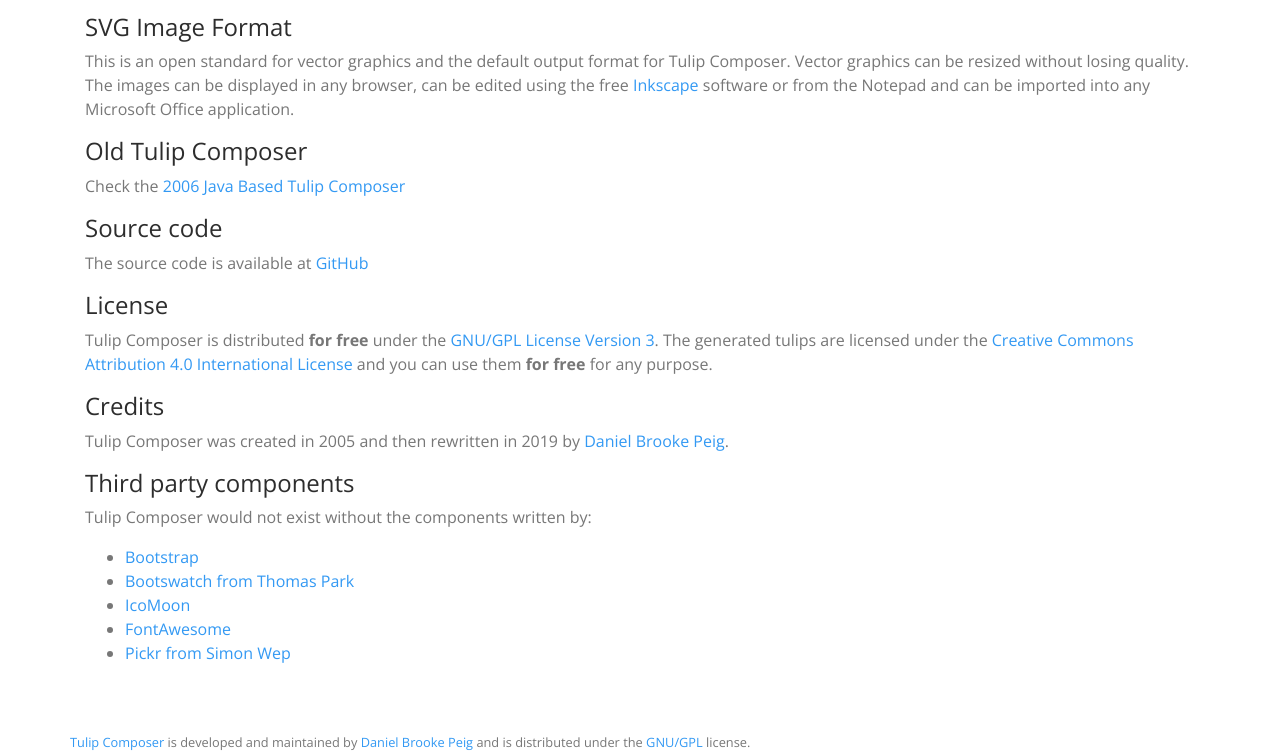
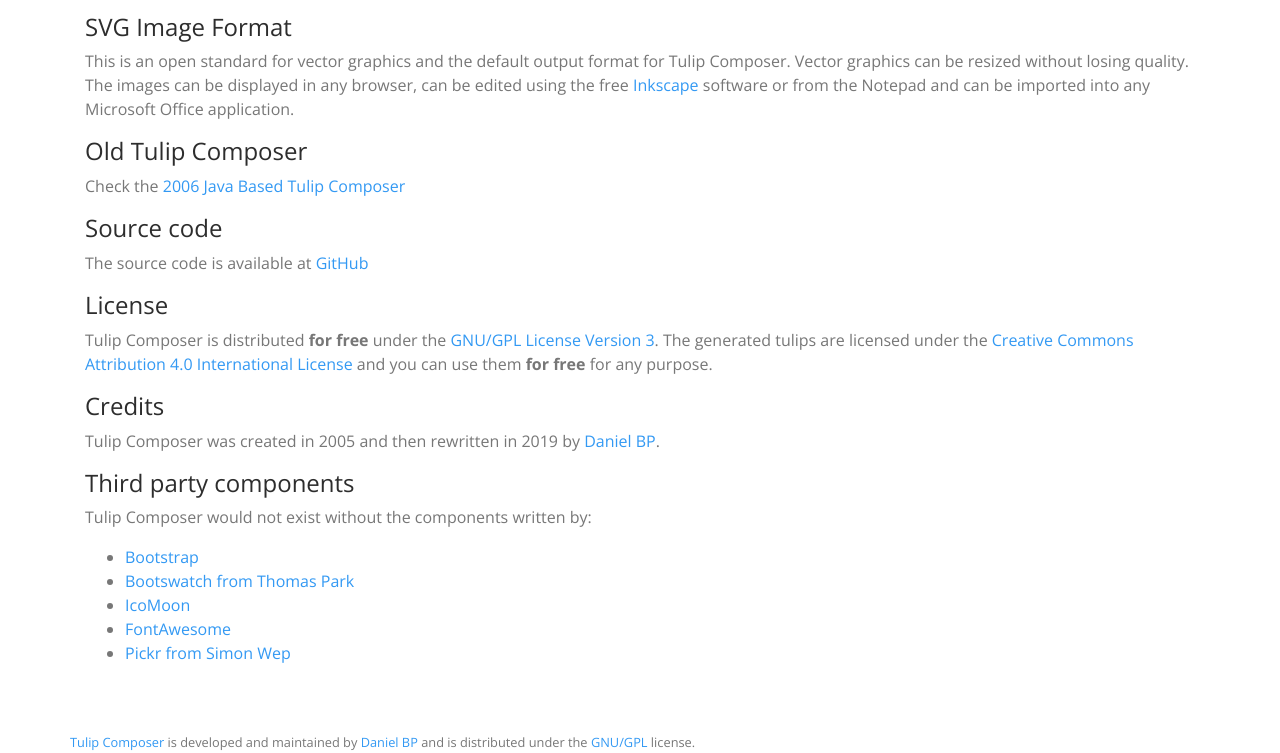
Before and after one commit to danpeig/TulipComposer2, a plain HTML site: page index.html in a window 1280 px wide. Shown: the part 1115-1868 px from the top of the page. Drawn offline with nearby package versions, Linux system fonts and the light colour scheme.

Commit message:
Authoring changes

```diff
--- a/index.html
+++ b/index.html
@@ -106,7 +106,7 @@
 
                 <h4>Credits</h4>
                 <p>Tulip Composer was created in 2005 and then rewritten in 2019 by <a
-                        href="https://www.danbp.org">Daniel Brooke Peig</a>.</p>
+                        href="https://www.danbp.org">Daniel BP</a>.</p>
 
                 <h4>Third party components</h4>
                 <p>Tulip Composer would not exist without the components written by:
@@ -122,7 +122,7 @@
             </div>
             <div class="row mt-5">
                     <div class="col-sm-12">
-                            <small><a href="https://www.danbp.org/tulipcomposer">Tulip Composer</a> is developed and maintained by <a href="https://www.danbp.org">Daniel Brooke Peig</a> and is distributed under the <a href="LICENSE">GNU/GPL</a> license.</small>
+                            <small><a href="https://www.danbp.org/tulipcomposer">Tulip Composer</a> is developed and maintained by <a href="https://www.danbp.org">Daniel BP</a> and is distributed under the <a href="LICENSE">GNU/GPL</a> license.</small>
                     </div>
             </div>
         </div>
```
Also changed, not shown: tulipcomposer.html (+2 -2 lines), 1 other file.
